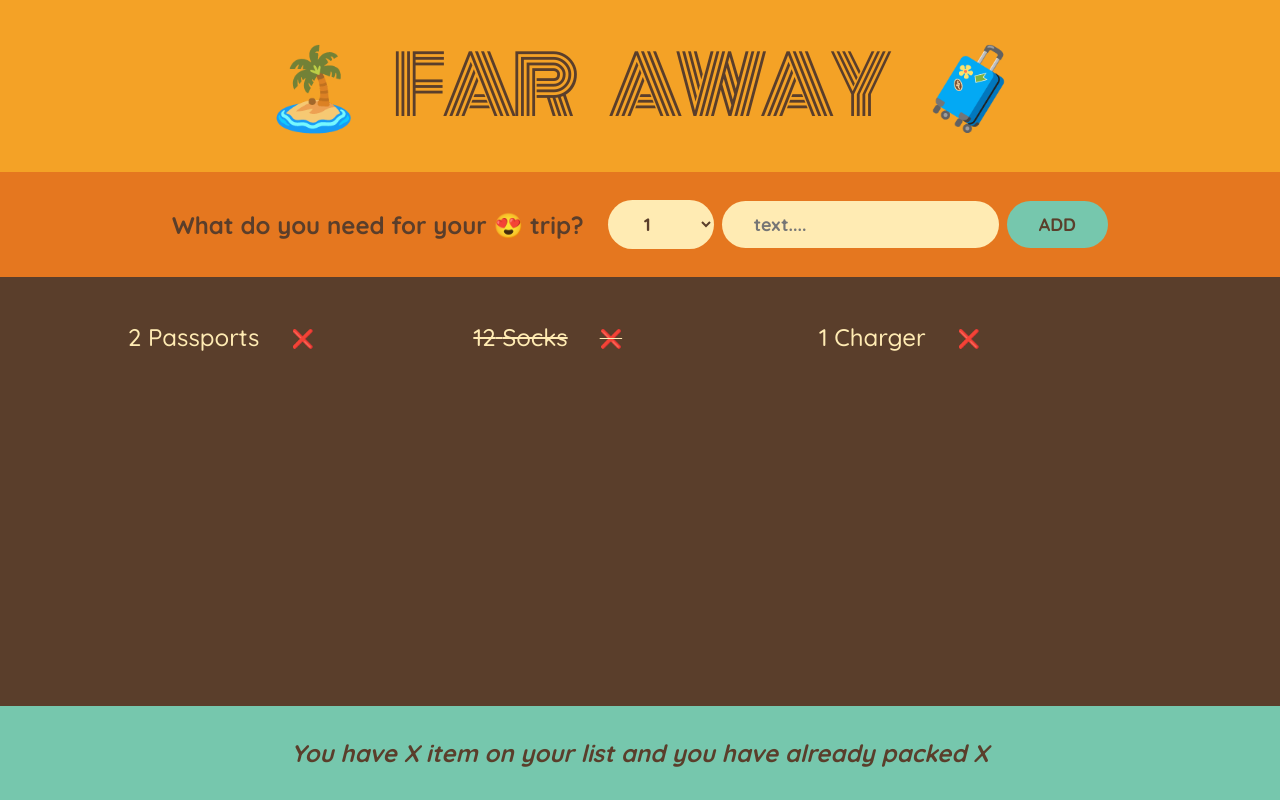
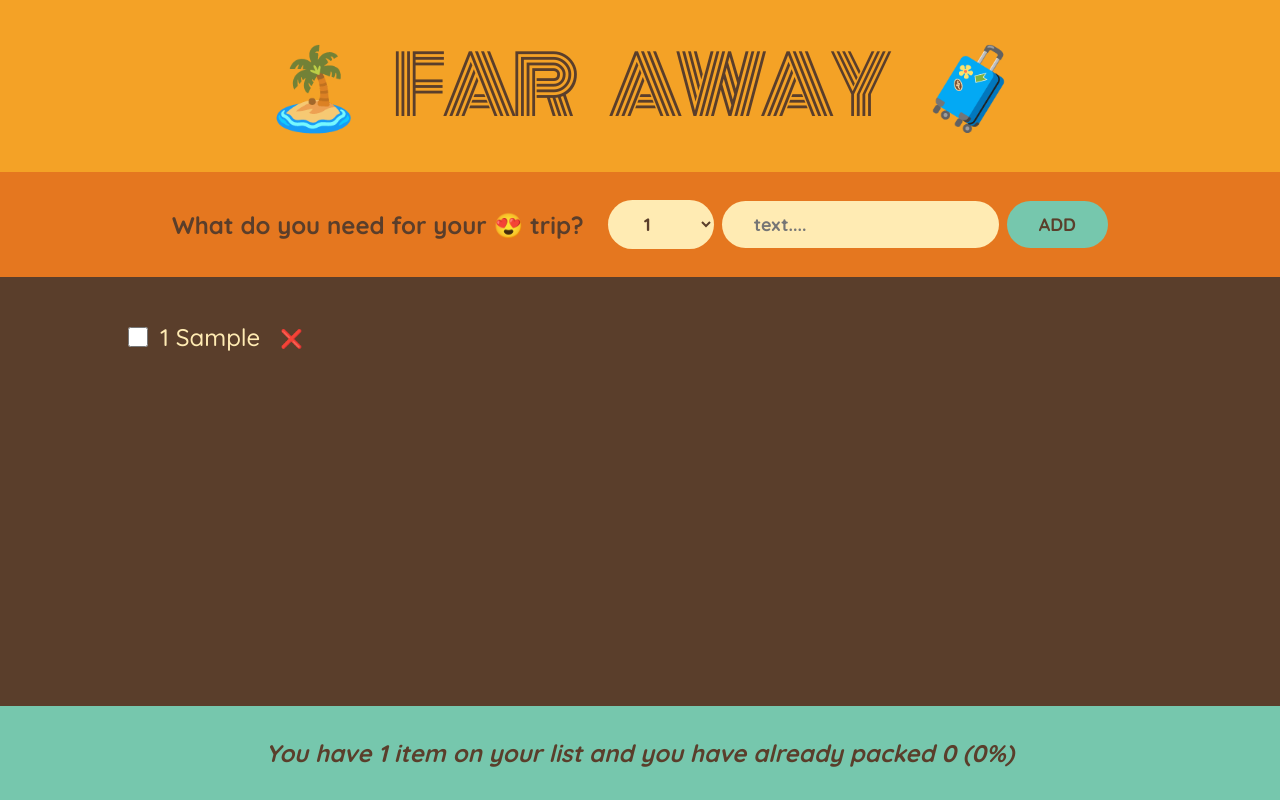
Before and after one commit to Kwenyere/travel-list, a React (Create React App) app: page / in a window 1280 px wide. Both pictures are taken after typing "Sample" into the empty fields and a click on the button "ADD". Built offline with nearby package versions, Linux system fonts and the light colour scheme.

Commit message:
add derived state

```diff
--- a/src/App.js
+++ b/src/App.js
@@ -1,18 +1,33 @@
 import { useState } from "react";
 
-const initialItems = [
-  { id: 1, description: "Passports", quantity: 2, packed: false },
-  { id: 2, description: "Socks", quantity: 12, packed: true },
-  { id: 3, description: "Charger", quantity: 1, packed: false },
-];
+export default function App() {
+  const [items, setItem] = useState([]);
 
-export default function App() {
+  function handleAddItem(item) {
+    setItem((items) => [...items, item]);
+  }
+
+  function handleDeleteItem(id) {
+    setItem((items) => items.filter((item) => item.id !== id));
+  }
+
+  function handleToggleItem(id) {
+    setItem((items) =>
+      items.map((item) =>
+        item.id === id ? { ...item, packed: !item.packed } : item
+      )
+    );
+  }
   return (
     <div className="app">
       <Logo />
-      <Form />
-      <ParkingList />
-      <Stats />
+      <Form onAddItems={handleAddItem} />
+      <ParkingList
+        items={items}
+        onDeleteItem={handleDeleteItem}
+        onToggleItem={handleToggleItem}
+      />
+      <Stats items={items} />
     </div>
   );
 }
@@ -21,11 +36,14 @@
   return <h1> 🏝️ Far Away 🧳</h1>;
 }
 
-function Form() {
+function Form({ onAddItems }) {
   const [description, setDescription] = useState("");
   const [quantity, setQuantity] = useState(1);
+
   function handleSubmit(e) {
     if (!description) return;
+    const newItem = { description, quantity, packed: false, id: Date.now() };
+    onAddItems(newItem);
     e.preventDefault();
     setDescription("");
     setQuantity(1);
@@ -50,32 +68,53 @@
     </form>
   );
 }
-function ParkingList() {
+function ParkingList({ items, onDeleteItem, onToggleItem }) {
   return (
     <div className="list">
       <ul>
-        {initialItems.map((item) => (
-          <Item item={item} key={item.id} />
+        {items.map((item) => (
+          <Item
+            item={item}
+            onDeleteItem={onDeleteItem}
+            onToggleItem={onToggleItem}
+            key={item.id}
+          />
         ))}
       </ul>
     </div>
   );
 }
 
-function Item({ item }) {
+function Item({ item, onDeleteItem, onToggleItem }) {
   return (
-    <li style={item.packed ? { textDecoration: "Line-through" } : {}}>
-      {item.quantity} {item.description}
-      <span></span>
-      <button>❌</button>
+    <li>
+      <input
+        type="checkbox"
+        value={item.packed}
+        onChange={() => {
+          onToggleItem(item.id);
+        }}
+      />
+      <span style={item.packed ? { textDecoration: "Line-through" } : {}}>
+        {item.quantity} {item.description}
+      </span>
+      <button onClick={() => onDeleteItem(item.id)}>❌</button>
     </li>
   );
 }
 
-function Stats() {
+function Stats({ items }) {
+  const numItems = items.length;
+  const numPacked = items.filter((item) => item.packed).length;
+  const numPercentage = Math.round((numPacked / numItems) * 100);
   return (
     <footer className="stats">
-      <em>You have X item on your list and you have already packed X</em>
+      <em>
+        {numPercentage === 100
+          ? "You got everything ready"
+          : `You have ${numItems} item on your list and you have already packed
+        ${numPacked} (${numPercentage}%)`}
+      </em>
     </footer>
   );
 }
```
